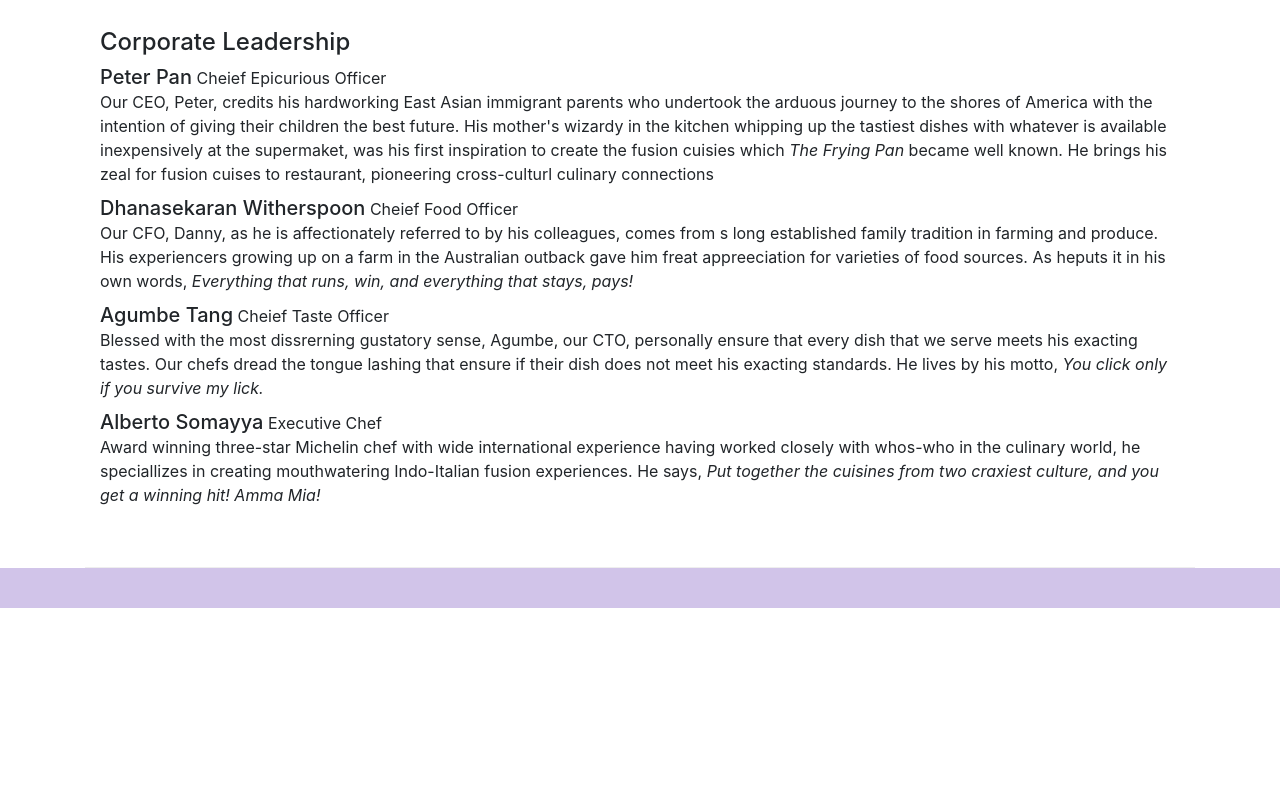
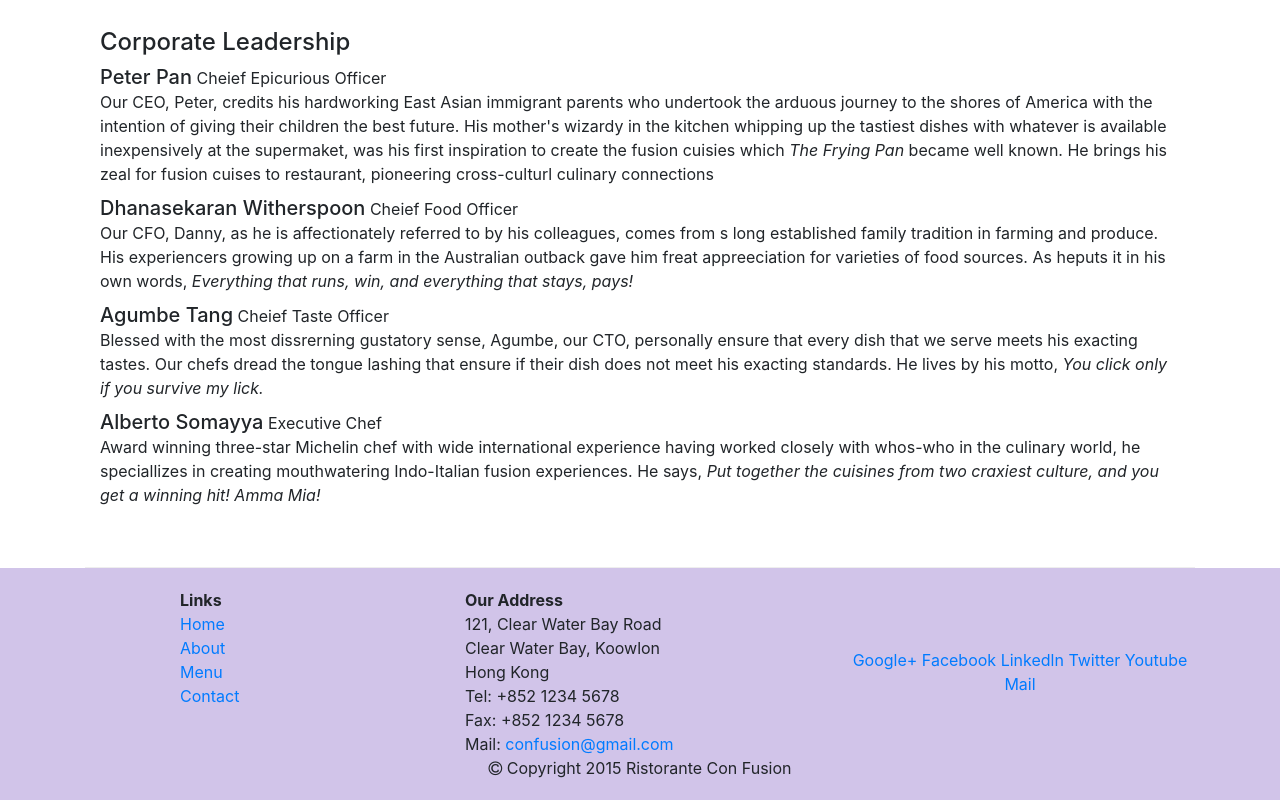
Before and after one commit to Hopnguyen0103/Lab1_FER, a website: page index.html in a window 1280 px wide. Shown: the part 705-1505 px from the top of the page. Before the commit the page ends 1313 px from the top, so only its background shows below. Drawn offline with nearby package versions, Linux system fonts and the light colour scheme.

Commit message:
footer commit last commit

```diff
--- a/css/styles.css
+++ b/css/styles.css
@@ -1,22 +1,31 @@
-.jumbotron{
-    padding:70px 30px 70px 30px;
-	margin : 0px auto;
-	background : #9575CD ;
-    color:floralwhite;
+.jumbotron {
+	padding: 70px 30px 70px 30px;
+	margin: 0px auto;
+	background: #9575CD;
+	color: floralwhite;
 }
-.row-header{
-    margin:0px auto;
-    padding:0px;
-	font-size:83%;
+
+.row-header {
+	margin: 0px auto;
+	padding: 0px;
+	font-size: 83%;
 }
+
 .row-content {
-	margin:0px auto;
+	margin: 0px auto;
 	padding: 50px 0px 50px 0px;
 	border-bottom: 1px ridge;
-	min-height:400px;
+	min-height: 400px;
 }
-footer{
-    background-color: #D1C4E9;
-	margin:0px auto;
-    padding: 20px 0px 20px 0px;
+
+footer {
+	background-color: #D1C4E9;
+	margin: 0px auto;
+	padding: 20px 0px 20px 0px;
 }
+
+address {
+	font-size: 80%;
+	margin: 0px;
+	color: #0f0f0f;
+}
--- a/index.html
+++ b/index.html
@@ -5,6 +5,7 @@
     <meta http-equiv="X-UA-Compatible" content="IE=edge">
     <meta name="viewport" content="width=device-width, initial-scale=1.0">
     <title>Jumbotron Ristorante</title>
+    <link rel="stylesheet" href="https://cdnjs.cloudflare.com/ajax/libs/font-awesome/4.7.0/css/font-awesome.min.css">
     <link rel="stylesheet" href="node_modules/bootstrap/dist/css/bootstrap.min.css">
     <link rel="stylesheet" href="css/styles.css">
 </head>
@@ -91,6 +92,63 @@
     </div>
     <footer>
         <div class="container">
+        <div class = "row">
+            <div class = "col-4 offset-1 col-sm-3">
+                <b>Links</b>
+                <div class = "">
+                    <a href = "#" >Home</a>
+                </div>
+                <div class = "">
+                    <a href = "#" >About</a>
+                </div>
+                <div class = "">
+                    <a href = "#" >Menu</a>
+                </div>
+                <div class = "">
+                    <a href = "#" >Contact</a>
+                </div>
+            </div>
+
+
+            <div class="col-7 col-sm-4 address">
+                <b>Our Address</b>
+                <div class = "">
+                   121, Clear Water Bay Road
+                </div>
+                <div class = "">
+                    Clear Water Bay, Koowlon
+                </div>
+                <div class = "">
+                    Hong Kong
+                </div>
+                <div class = "">
+                    Tel: +852 1234 5678
+                </div>
+                <div class = "">
+                    Fax: +852 1234 5678
+                </div>
+                <div class = "">
+                    Mail: <a = href = "#">confusion@gmail.com</a>
+                </div>
+            </div>
+
+            <div class = "col-12 col-sm-4 align-self-center ">
+                <div class = "text-center">
+                    <a href = "#" >Google+</a>
+                    <a href = "#" >Facebook</a>
+                    <a href = "#" >Linkedln</a>
+                    <a href = "#" >Twitter</a>
+                    <a href = "#" >Youtube</a>
+                    <a href = "#" >Mail</a>
+                </div>
+            </div>
+        </div>
+
+        <div class = "row justify-content-center">
+            <div class = "col-auto">
+                <i class="fa fa-copyright"></i> Copyright 2015 Ristorante Con Fusion
+            </div>
+        </div>
 
         </div>
     </footer>
```
